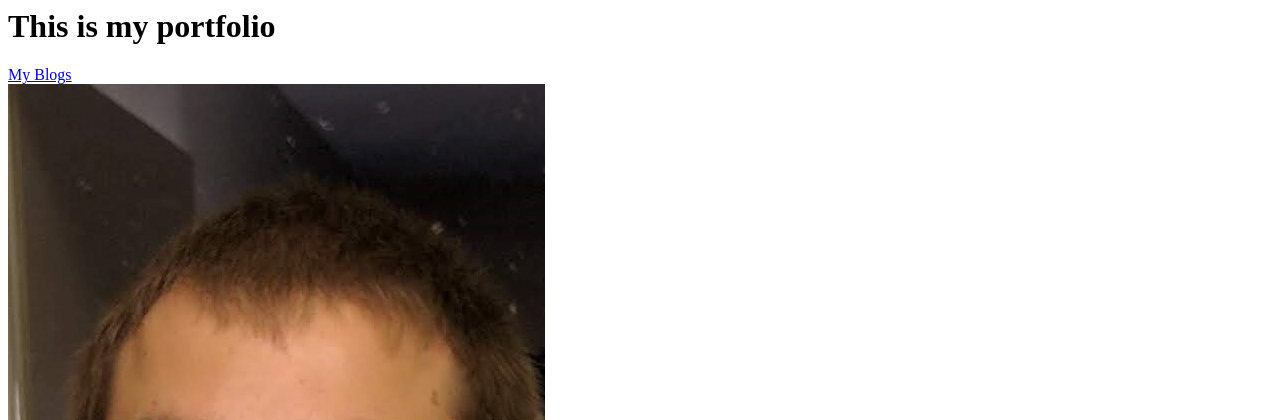
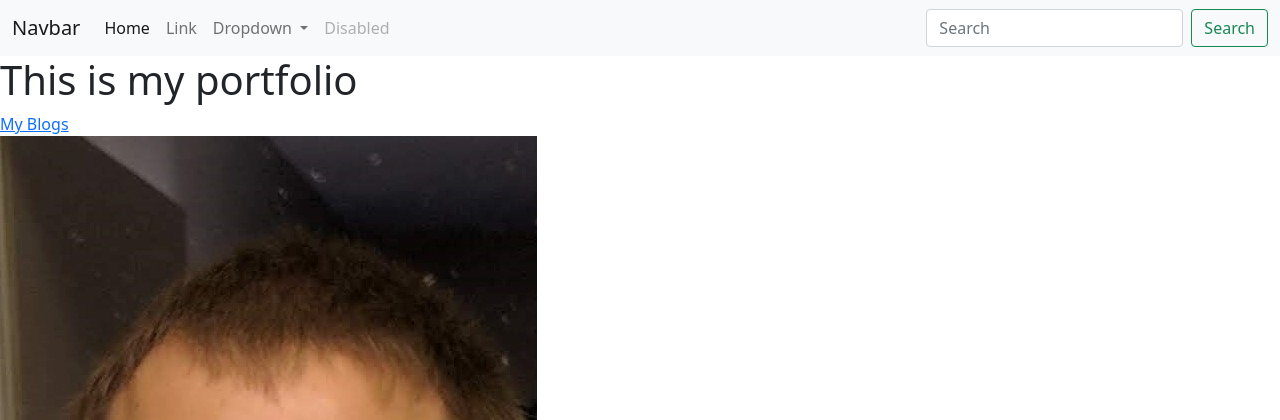
Before and after one commit to zacharybaca/django-portfolio, a Django app: page / in a window 1280 px wide. Shown: the top 420 px of the page. Run offline with Django 3.2, Linux system fonts and the light colour scheme; data that the repository does not hold is empty.

Commit message:
added bootstrap and base template

```diff
--- a/templates/all_blogs.html
+++ b/templates/all_blogs.html
@@ -1,3 +1,7 @@
+{% extends 'base.html' %}
+
+{% block pagecontent %}
+
 <h1>Welcome To My Blog Page</h1>
 <h2>Zach has written {{ blogs.count }} blog{{ blogs.count|pluralize }}</h2>
 {% for blog in blogs %}
@@ -5,3 +9,5 @@
    <h5>{{ blog.date|date:'M d Y'|upper }}</h5>
    <p>{{ blog.bio|striptags|truncatechars:100 }}</p>
 {% endfor %}
+
+{% endblock %}
--- /dev/null
+++ b/templates/base.html
@@ -0,0 +1,65 @@
+<!doctype html>
+<html lang="en">
+  <head>
+    <!-- Required meta tags -->
+    <meta charset="utf-8">
+    <meta name="viewport" content="width=device-width, initial-scale=1">
+
+    <!-- Bootstrap CSS -->
+    <link href="https://cdn.jsdelivr.net/npm/bootstrap@5.0.0-beta3/dist/css/bootstrap.min.css" rel="stylesheet" integrity="sha384-eOJMYsd53ii+scO/bJGFsiCZc+5NDVN2yr8+0RDqr0Ql0h+rP48ckxlpbzKgwra6" crossorigin="anonymous">
+
+    <title>Hello, world!</title>
+  </head>
+  <body>
+
+    <nav class="navbar navbar-expand-lg navbar-light bg-light">
+        <div class="container-fluid">
+          <a class="navbar-brand" href="#">Navbar</a>
+          <button class="navbar-toggler" type="button" data-bs-toggle="collapse" data-bs-target="#navbarSupportedContent" aria-controls="navbarSupportedContent" aria-expanded="false" aria-label="Toggle navigation">
+            <span class="navbar-toggler-icon"></span>
+          </button>
+          <div class="collapse navbar-collapse" id="navbarSupportedContent">
+            <ul class="navbar-nav me-auto mb-2 mb-lg-0">
+              <li class="nav-item">
+                <a class="nav-link active" aria-current="page" href="#">Home</a>
+              </li>
+              <li class="nav-item">
+                <a class="nav-link" href="#">Link</a>
+              </li>
+              <li class="nav-item dropdown">
+                <a class="nav-link dropdown-toggle" href="#" id="navbarDropdown" role="button" data-bs-toggle="dropdown" aria-expanded="false">
+                  Dropdown
+                </a>
+                <ul class="dropdown-menu" aria-labelledby="navbarDropdown">
+                  <li><a class="dropdown-item" href="#">Action</a></li>
+                  <li><a class="dropdown-item" href="#">Another action</a></li>
+                  <li><hr class="dropdown-divider"></li>
+                  <li><a class="dropdown-item" href="#">Something else here</a></li>
+                </ul>
+              </li>
+              <li class="nav-item">
+                <a class="nav-link disabled" href="#" tabindex="-1" aria-disabled="true">Disabled</a>
+              </li>
+            </ul>
+            <form class="d-flex">
+              <input class="form-control me-2" type="search" placeholder="Search" aria-label="Search">
+              <button class="btn btn-outline-success" type="submit">Search</button>
+            </form>
+          </div>
+        </div>
+      </nav>
+
+      {% block pagecontent %}{% endblock %}
+
+    <!-- Optional JavaScript; choose one of the two! -->
+
+    <!-- Option 1: Bootstrap Bundle with Popper -->
+    <script src="https://cdn.jsdelivr.net/npm/bootstrap@5.0.0-beta3/dist/js/bootstrap.bundle.min.js" integrity="sha384-JEW9xMcG8R+pH31jmWH6WWP0WintQrMb4s7ZOdauHnUtxwoG2vI5DkLtS3qm9Ekf" crossorigin="anonymous"></script>
+
+    <!-- Option 2: Separate Popper and Bootstrap JS -->
+    <!--
+    <script src="https://cdn.jsdelivr.net/npm/@popperjs/core@2.9.1/dist/umd/popper.min.js" integrity="sha384-SR1sx49pcuLnqZUnnPwx6FCym0wLsk5JZuNx2bPPENzswTNFaQU1RDvt3wT4gWFG" crossorigin="anonymous"></script>
+    <script src="https://cdn.jsdelivr.net/npm/bootstrap@5.0.0-beta3/dist/js/bootstrap.min.js" integrity="sha384-j0CNLUeiqtyaRmlzUHCPZ+Gy5fQu0dQ6eZ/xAww941Ai1SxSY+0EQqNXNE6DZiVc" crossorigin="anonymous"></script>
+    -->
+  </body>
+</html>
--- a/templates/detail.html
+++ b/templates/detail.html
@@ -1,5 +1,11 @@
+{% extends 'base.html' %}
+
+{% block pagecontent %}
+
 <h1>{{ blog.title }}</h1>
 
 <h2>--{{ blog.date|date:'F jS Y' }}--</h2>
 
 {{ blog.bio|safe }}
+
+{% endblock %}
--- a/templates/index.html
+++ b/templates/index.html
@@ -1,3 +1,6 @@
+{% extends 'base.html' %}
+
+{% block pagecontent %}
 <h1>This is my portfolio</h1>
 
 {% load static %}
@@ -8,7 +11,6 @@
 <img src="{% static 'me.jpg' %}">
 
 {% for project in projects %}
-
    <h2> {{ project.title }}</h2>
    <p>{{ project.description }}</p>
    <img src="{{ project.image.url }}">
@@ -16,3 +18,4 @@
    <br><a href="{{ project.url }}">Link</a>
     {% endif %}
 {% endfor %}
+{% endblock %}
```
